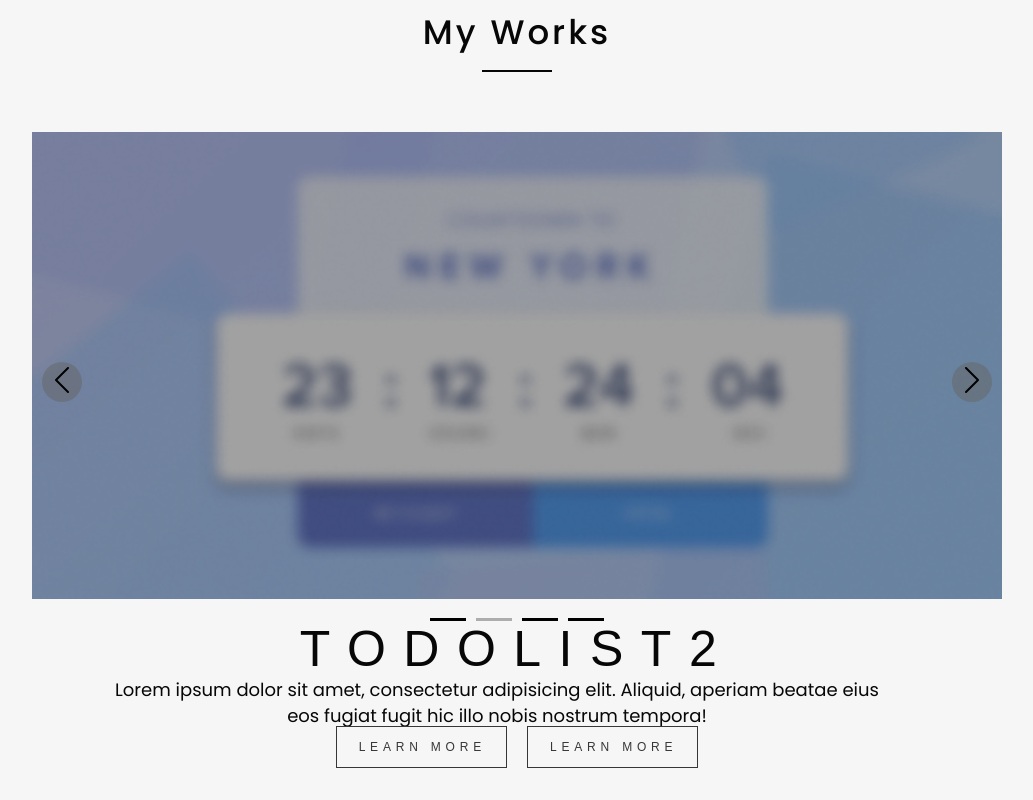
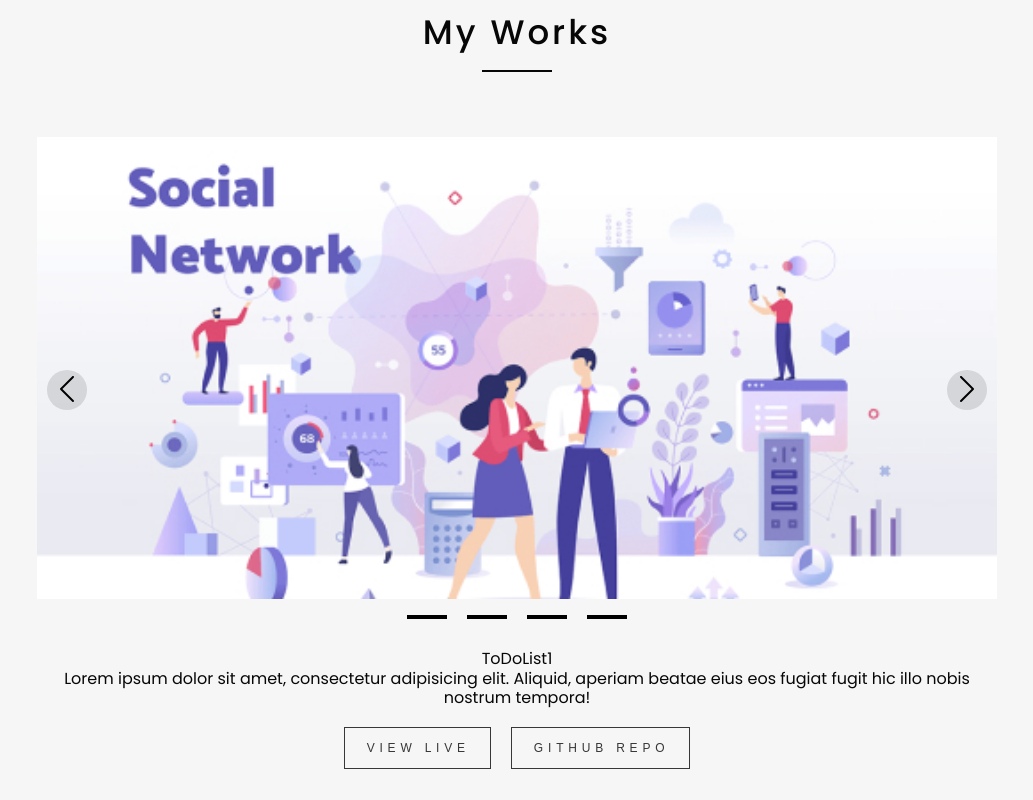
Before and after one commit to RubanPavel/Portfolio, a React app: page / in a window 1280 px wide. Shown: the part 2740-3540 px from the top of the page, without its empty margins (123-1156 px from the left). Built offline with nearby package versions, Linux system fonts and the light colour scheme.

Commit message:
refactor Works

```diff
--- a/package.json
+++ b/package.json
@@ -47,6 +47,7 @@
     "postcss-normalize": "10.0.1",
     "postcss-preset-env": "7.0.1",
     "prompts": "2.4.2",
+    "pure-react-carousel": "^1.30.1",
     "react": "18.2.0",
     "react-app-polyfill": "3.0.0",
     "react-dev-utils": "12.0.1",
--- a/src/layout/sections/works/Works.tsx
+++ b/src/layout/sections/works/Works.tsx
@@ -2,9 +2,9 @@ import React from "react";
 import styled from "styled-components";
 import {SectionTitle} from "components";
 import {Container} from "components/Container";
-import {SlideShow} from "layout/sections/works/slideShow/SlideShow";
 import img1 from "assets/img/Rectangle 14.jpg";
 import img2 from "assets/img/Rectangle 16.png";
+import {MyCarousel} from "layout/sections/works/carousel/carousel";
 
 const imagesWorks = [
   {
@@ -30,8 +30,11 @@ export const Works = () => {
     <StyledWorks>
 
       <Container>
-        <SectionTitle>My Works</SectionTitle>
-        <SlideShow images={imagesWorks}/>
+
+          <SectionTitle>My Works</SectionTitle>
+          <MyCarousel images={imagesWorks}/>
+
+
       </Container>
     </StyledWorks>
   );
--- /dev/null
+++ b/src/layout/sections/works/carousel/carousel.tsx
@@ -0,0 +1,85 @@
+import React from 'react';
+import {ButtonBack, ButtonNext, CarouselProvider, Dot, Slide, Slider} from 'pure-react-carousel';
+import 'pure-react-carousel/dist/react-carousel.es.css';
+import 'layout/sections/works/slideShow/slylesSlider.css'
+
+type SlideShowProps = {
+  images: Array<{ img: string, title: string, description: string }>
+
+}
+export const MyCarousel = (props: SlideShowProps) => {
+  return (
+
+    <CarouselProvider className="carousel-size"
+                      naturalSlideWidth={1000}
+                      naturalSlideHeight={800}
+                      totalSlides={4}
+
+                      interval={9000}
+                      isPlaying={false}
+
+                      dragEnabled={true}
+                      infinite={true}
+                      isIntrinsicHeight={true}
+
+    >
+      <Slider className="slide-box" style={{display: 'flex', textAlign: 'center', flexDirection: 'column'}}>
+        {props.images.map((i, index) => (
+          <Slide style={{display: 'flex', textAlign: 'center', flexDirection: 'column', padding: '5px'}} key={index}
+                 index={index}>
+            <div style={{position: 'relative'}}>
+
+              <img style={{width: '100%', objectFit: "cover"}} src={i.img} alt=""/>
+
+              <ButtonBack className="arrow prev">
+              <span className="svg svg-arrow-left">
+              <svg fill="black" version="1.1" id="svg4-Layer_1" xmlns="http://www.w3.org/2000/svg"
+                   xmlnsXlink="http://www.w3.org/1999/xlink" x="0px" y="0px" width="14px" height="26px"
+                   viewBox="0 0 14 26" enableBackground="new 0 0 14 26" xmlSpace="preserve"> <path
+                d="M13,26c-0.256,0-0.512-0.098-0.707-0.293l-12-12c-0.391-0.391-0.391-1.023,0-1.414l12-12c0.391-0.391,1.023-0.391,1.414,0s0.391,1.023,0,1.414L2.414,13l11.293,11.293c0.391,0.391,0.391,1.023,0,1.414C13.512,25.902,13.256,26,13,26z"/> </svg>
+                 </span>
+              </ButtonBack>
+
+              <ButtonNext className="arrow next">
+                <span className="svg svg-arrow-right">
+            <svg fill="black" version="1.1" id="svg5-Layer_1" xmlns="http://www.w3.org/2000/svg"
+                 xmlnsXlink="http://www.w3.org/1999/xlink" x="0px" y="0px" width="14px" height="26px"
+                 viewBox="0 0 14 26" enableBackground="new 0 0 14 26"
+                 xmlSpace="preserve"> <path
+              d="M1,0c0.256,0,0.512,0.098,0.707,0.293l12,12c0.391,0.391,0.391,1.023,0,1.414l-12,12c-0.391,0.391-1.023,0.391-1.414,0s-0.391-1.023,0-1.414L11.586,13L0.293,1.707c-0.391-0.391-0.391-1.023,0-1.414C0.488,0.098,0.744,0,1,0z"/> </svg>
+
+          </span>
+              </ButtonNext>
+
+
+            </div>
+            <div style={{marginBottom: '20px'}}>
+              {Array.from({length: 4}).map((_, index) => (
+                <Dot className="indicator" key={index} slide={index}/>
+              ))}
+            </div>
+
+            <div style={{marginBottom: '20px'}}>
+              <div style={{textAlign: 'center'}}>
+                {i.title}
+              </div>
+
+              <div style={{textAlign: 'center'}}>
+                {i.description}
+              </div>
+            </div>
+
+
+            <a href="https://soundcloud.com/discover" className="btn">
+              <span className="btn-inner">View Live</span>
+            </a>
+            <a href="https://soundcloud.com/discover" className="btn">
+              <span className="btn-inner">Github Repo</span>
+            </a>
+
+          </Slide>
+        ))}
+      </Slider>
+    </CarouselProvider>
+  );
+};
--- a/src/layout/sections/works/slideShow/SlideShow.tsx
+++ b/src/layout/sections/works/slideShow/SlideShow.tsx
@@ -31,6 +31,7 @@ type SlideShowProps = {
 const indicators = () => (<div className="indicator"></div>);
 export const SlideShow = (props: SlideShowProps) => {
   return (
+    <div>
       <Fade
         {...properties}
         indicators={indicators}
@@ -38,7 +39,7 @@ export const SlideShow = (props: SlideShowProps) => {
         defaultIndex={1}
       >
         {props.images.map((i, index) => (
-        <div className="slide-box" key={index} >
+          <div className="slide-box" key={index}>
             <img style={{objectFit: "cover", width: "100%", filter: 'brightness(90%)'}} alt="SlideImage" src={i.img}/>
 
             <div className="caption">
@@ -58,6 +59,7 @@ export const SlideShow = (props: SlideShowProps) => {
 
         ))}
       </Fade>
+    </div>
 
 
   );
--- a/src/layout/sections/works/slideShow/slylesSlider.css
+++ b/src/layout/sections/works/slideShow/slylesSlider.css
@@ -29,29 +29,23 @@
 .indicator {
     cursor: pointer;
     text-align: center;
-    margin: 0;
-    position: relative;
-    width: 46px;
-    text-indent: -999em;
-    z-index: 10;
-}
-
-
-.indicator::before {
+    margin: 10px;
     content: "";
-    position: absolute;
-    top: -170px;
-    left: 5px;
-    width: 36px;
-    height: 3px;
+    height: 4px;
+    width: 40px;
     background: #000;
     transition: background 0.2s ease 0s;
 }
 
-.indicator.active::before {
+
+.indicator:active {
+    background: rgba(102, 102, 102, 0.5);;
+}
+
+/*.indicator.active::before {
     background: rgba(102, 102, 102, 0.5);;
 
-}
+}*/
 
 .react-slideshow-container {
     display: -webkit-box;
@@ -69,6 +63,10 @@
     cursor: pointer
 }
 
+/*.carousel-size{
+    width: 1000px;
+    height: 600px;
+}*/
 /*
 .react-slideshow-container .nav:first-of-type:hover {
     left: 20px;
@@ -236,6 +234,7 @@
 
 }
 
+
 /*.slide-box:hover:after {
     content: '';
     position: absolute;
@@ -339,11 +338,11 @@
 .arrow {
    /* margin: -33px 0 0;*/
     position: absolute;
-    top: 35%;
+    top: 50%;
     cursor: pointer;
     z-index: 3;
 
-    background: rgba(102, 102, 102, 0.5);
+    background: rgba(102, 102, 102, 0.2);
     height: 40px;
     width: 40px;
     border-radius: 50%;
@@ -356,12 +355,17 @@
 
 }
 
+.arrow:hover {
+    background: rgba(102, 102, 102, 0.5);
+}
+
 .prev {
     left: 10px;
 }
 
 .prev:hover .svg {
-    left: -5px;
+    /*left: -5px;*/
+
 }
 
 .next {
@@ -369,12 +373,12 @@
 }
 
 .next:hover .svg {
-    left: 5px;
+    /*left: 5px;*/
 }
 
 .svg {
     position: relative;
     left: 0;
     right: 0;
-    transition: left 0.2s ease;
+    /*   transition: left 0.2s ease;*/
 }
```
Also changed, not shown: 1 other file (tests, documents, lock files or other folders). Lines whose indentation alone changed are shown as unchanged.
